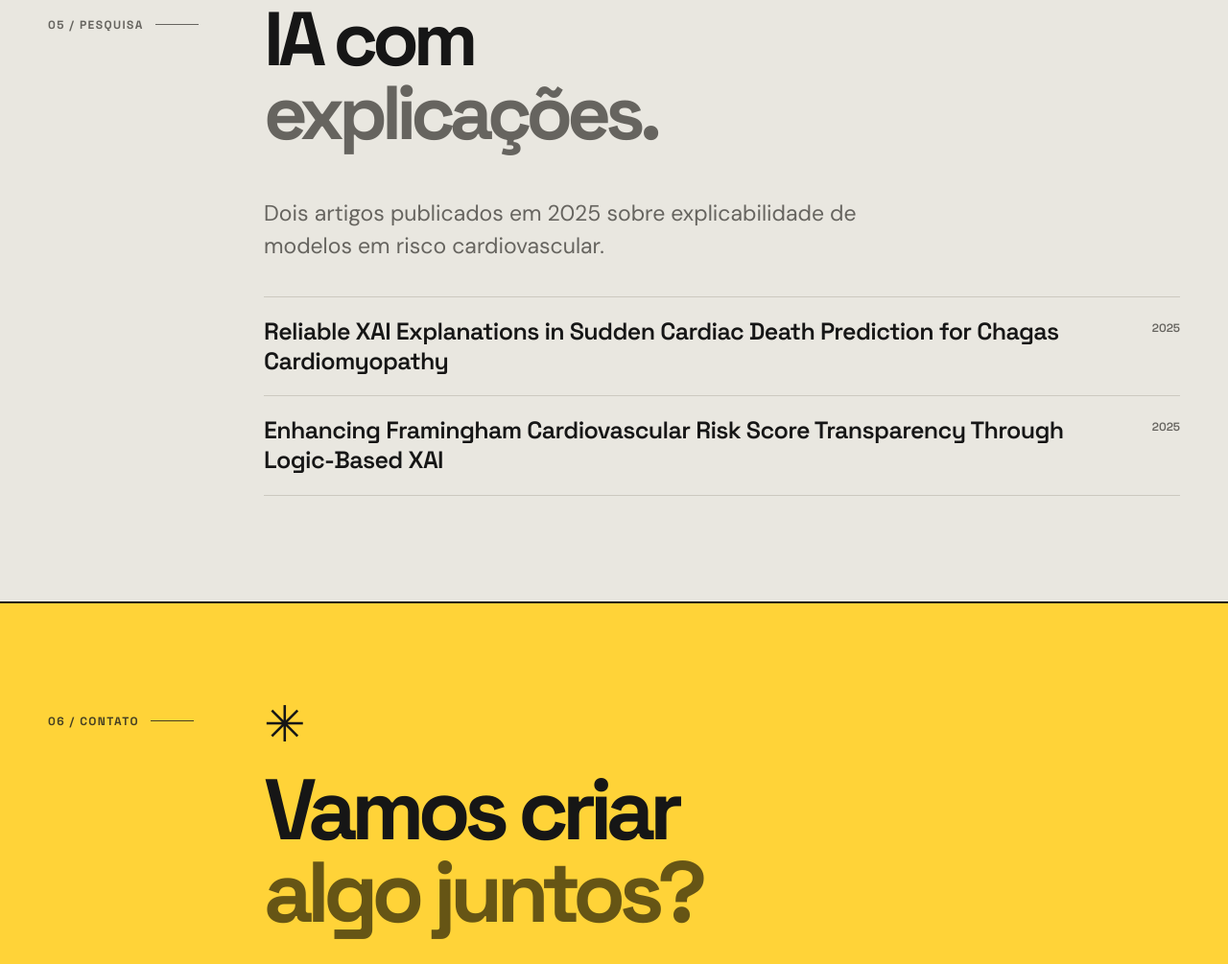
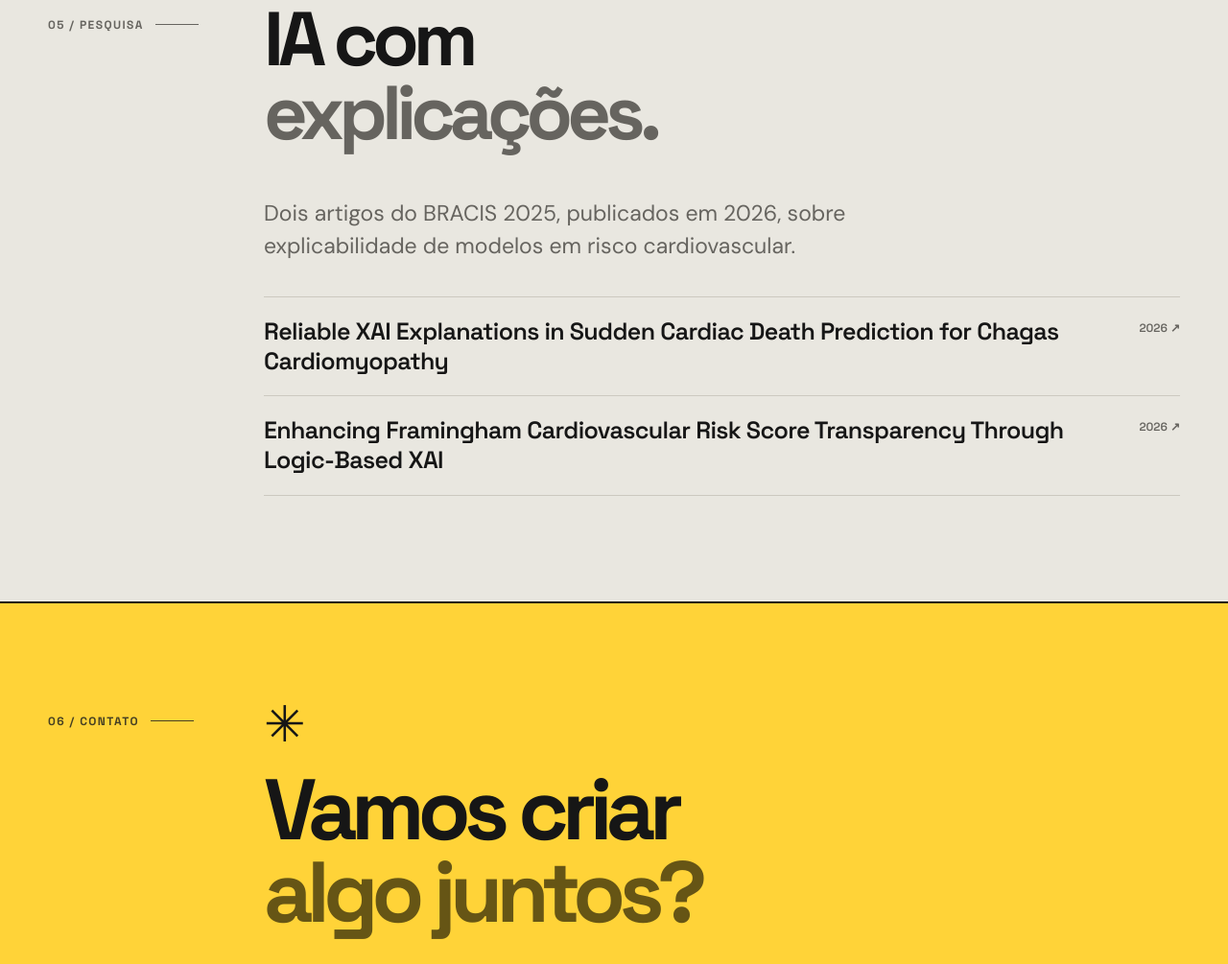
Before and after one commit to Henrique1201/Henrique1201.github.io, a plain HTML site: page index.html in a window 1280 px wide. Shown: the part 4770-5775 px from the top of the page at 96% size. Drawn offline with Linux system fonts and the light colour scheme.

Commit message:
add: link on papers

```diff
--- a/index.html
+++ b/index.html
@@ -134,8 +134,8 @@
           <div class="section-meta"><span class="section-index">05 / PESQUISA</span><span class="section-rule"></span></div>
           <div class="section-content">
             <h2 id="pesquisa-title">IA com<br /><em>explicações.</em></h2>
-            <p class="research-intro">Dois artigos publicados em 2025 sobre explicabilidade de modelos em risco cardiovascular.</p>
-            <div class="research-list"><p>Reliable XAI Explanations in Sudden Cardiac Death Prediction for Chagas Cardiomyopathy <span>2025</span></p><p>Enhancing Framingham Cardiovascular Risk Score Transparency Through Logic-Based XAI <span>2025</span></p></div>
+            <p class="research-intro">Dois artigos do BRACIS 2025, publicados em 2026, sobre explicabilidade de modelos em risco cardiovascular.</p>
+            <div class="research-list"><a href="https://link.springer.com/chapter/10.1007/978-3-032-15984-7_29" target="_blank" rel="noopener noreferrer">Reliable XAI Explanations in Sudden Cardiac Death Prediction for Chagas Cardiomyopathy <span>2026 ↗</span></a><a href="https://link.springer.com/chapter/10.1007/978-3-032-15987-8_30" target="_blank" rel="noopener noreferrer">Enhancing Framingham Cardiovascular Risk Score Transparency Through Logic-Based XAI <span>2026 ↗</span></a></div>
           </div>
         </div>
       </section>
--- a/styles.css
+++ b/styles.css
@@ -103,7 +103,8 @@ h1 span:not(.hero-period){letter-spacing:-.105em}
 .research-section{background:var(--wash)}
 .research-intro{font-size:clamp(17px,1.8vw,23px);max-width:680px;color:var(--muted);margin-bottom:35px}
 .research-list{border-top:1px solid var(--line)}
-.research-list p{display:flex;justify-content:space-between;gap:20px;border-bottom:1px solid var(--line);padding:20px 0;margin:0;font:600 clamp(17px,2vw,25px)/1.25 'Space Grotesk',sans-serif;letter-spacing:-.025em}
+.research-list a{display:flex;justify-content:space-between;gap:20px;border-bottom:1px solid var(--line);padding:20px 0;font:600 clamp(17px,2vw,25px)/1.25 'Space Grotesk',sans-serif;letter-spacing:-.025em;transition:padding .2s,background .2s}
+.research-list a:hover{padding-inline:12px;background:var(--card)}
 .research-list span{font-size:12px;color:var(--muted);letter-spacing:0;padding-top:5px;flex:none}
 .contact-section{background:var(--yellow);color:#161616;padding-bottom:125px}
 .contact-section .section-meta{color:#474023}
```
Also changed, not shown: en/index.html (+2 -2 lines).
